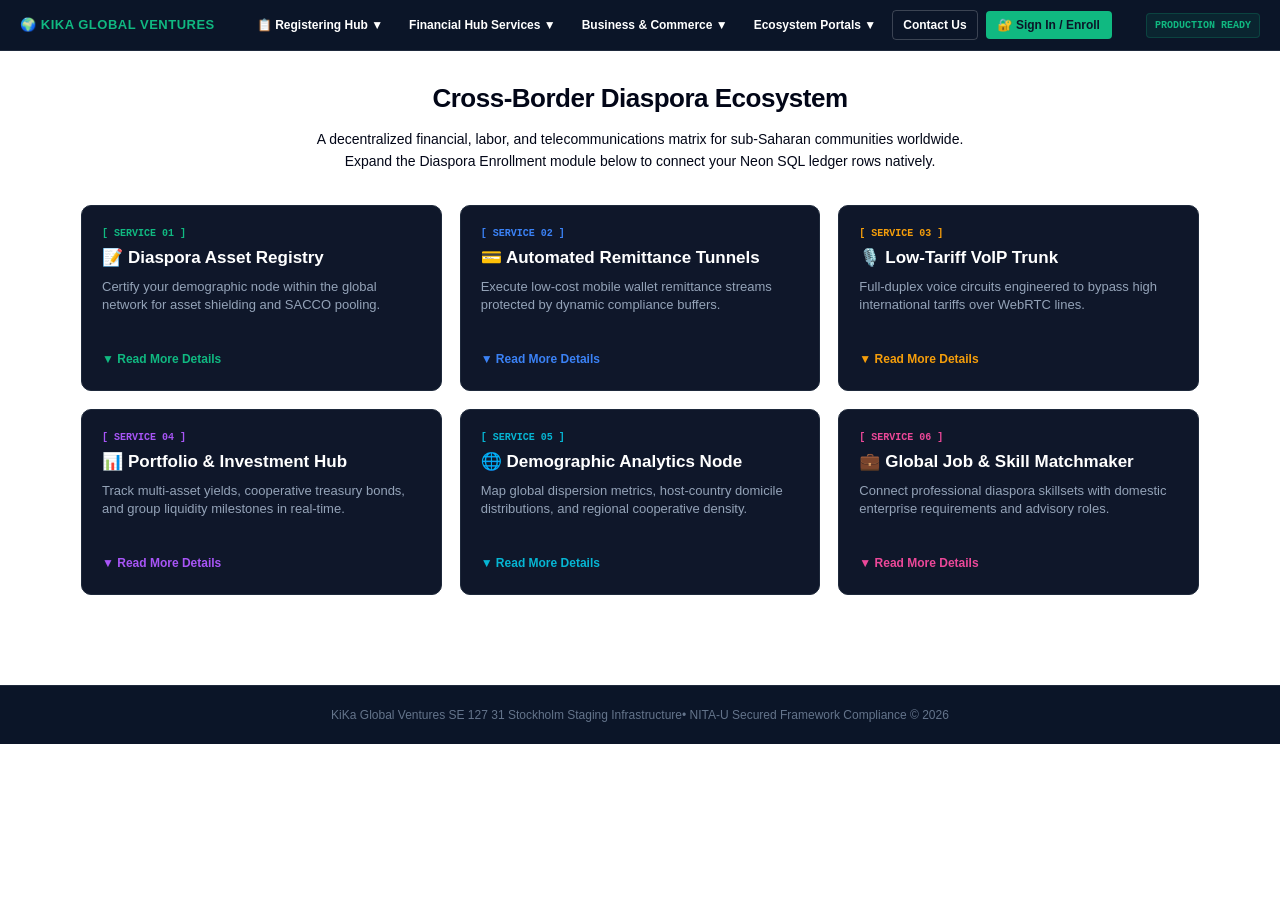
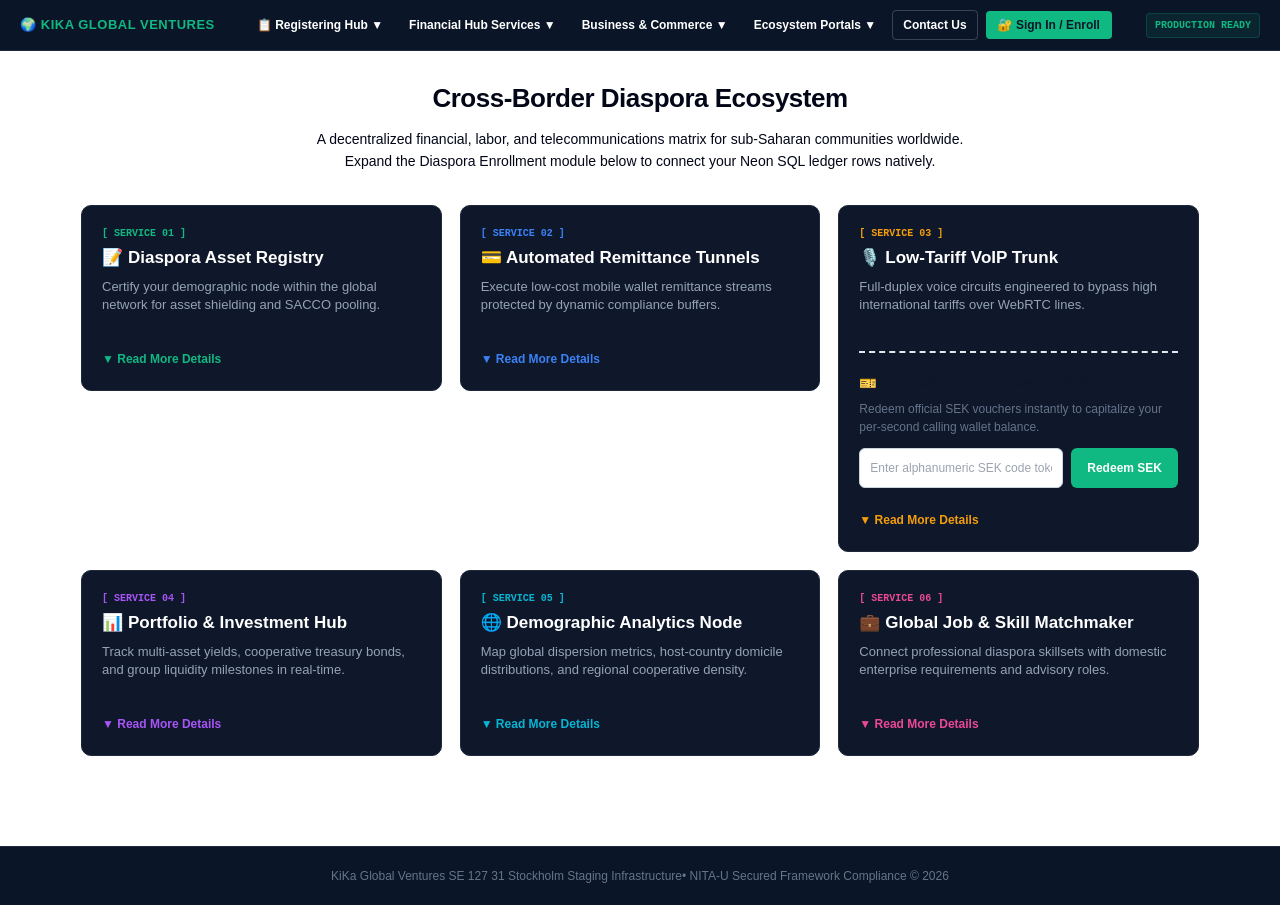
Before and after one commit to engitkasambula026-hub/KikaGloba2-, a Next.js app: page / in a window 1280 px wide. Before the commit the page ends 800 px from the top, so only its background shows below. Built offline with nearby package versions, Linux system fonts and the light colour scheme.

Commit message:
production: deploy finalized working copy of sek base per-second voip billing engine

```diff
--- a/app/page.tsx
+++ b/app/page.tsx
@@ -334,6 +334,31 @@ return (
   </div>
 )}
 </div>
+              {/* SWEDISH KRONA VOUCHER REDEMPTION COMPONENT */}
+              <div style={{ marginTop: "24px", paddingTop: "20px", borderTop: "2px dashed #e2e8f0" }}>
+                <h4 style={{ margin: "0 0 6px 0", fontSize: "14px", color: "#0f172a" }}>🎫 KiKa Airtime Voucher Matrix (SEK Core)</h4>
+                <p style={{ margin: "0 0 12px 0", fontSize: "12px", color: "#64748b" }}>Redeem official SEK vouchers instantly to capitalize your per-second calling wallet balance.</p>
+                <div style={{ display: "flex", gap: "8px" }}>
+                  <input type="text" placeholder="Enter alphanumeric SEK code token (e.g. KIKA-SEK-TOPUP-100K)" id="sekVoucherField" style={{ padding: "10px", border: "1px solid #cbd5e1", borderRadius: "6px", flex: 1, fontSize: "12px", color: "#0f172a" }} />
+                  <button type="button" onClick={async () => {
+                    const codeVal = (document.getElementById("sekVoucherField") as HTMLInputElement).value;
+                    if(!codeVal) return alert("❌ Input code string is empty.");
+                    const response = await fetch("/api/voip/voucher", {
+                      method: "POST",
+                      headers: {"Content-Type": "application/json"},
+                      body: JSON.stringify({ email: regEmail || "engitkasambula026@gmail.com", voucherCode: codeVal })
+                    });
+                    const resData = await response.json();
+                    if(resData.success) {
+                      alert(resData.message);
+                      setDbStatusText(`✨ WALLET CREDIT ACTIVE: Balance updated on rows.`);
+                    } else {
+                      alert(`❌ Redemption Blocked: ${resData.error}`);
+                    }
+                  }} style={{ padding: "10px 16px", background: "#10b981", color: "#ffffff", border: "none", borderRadius: "6px", fontSize: "12px", fontWeight: "bold", cursor: "pointer" }}>Redeem SEK</button>
+                </div>
+              </div>
+
 
 {/* TERMINAL CONTROLS */}
 <div style={{ marginTop: "15px" }}>
```
